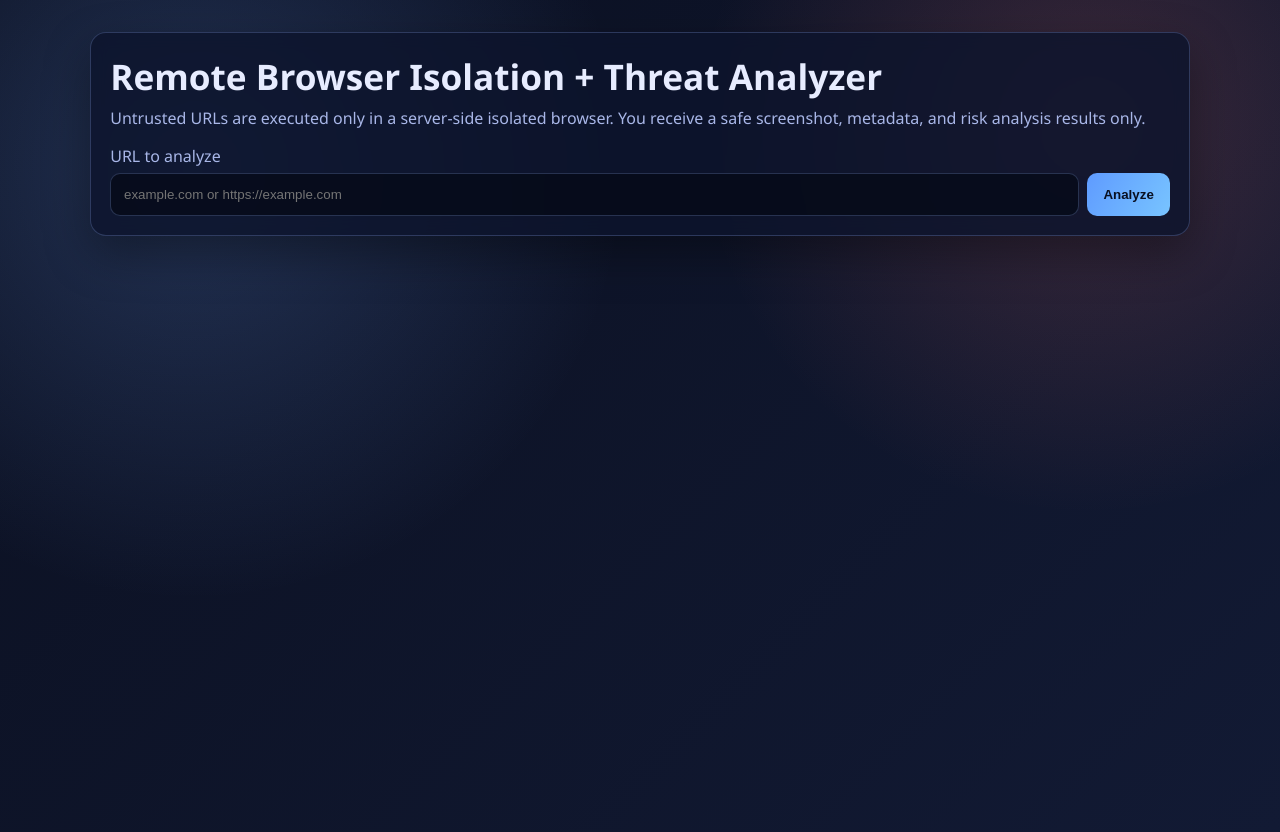
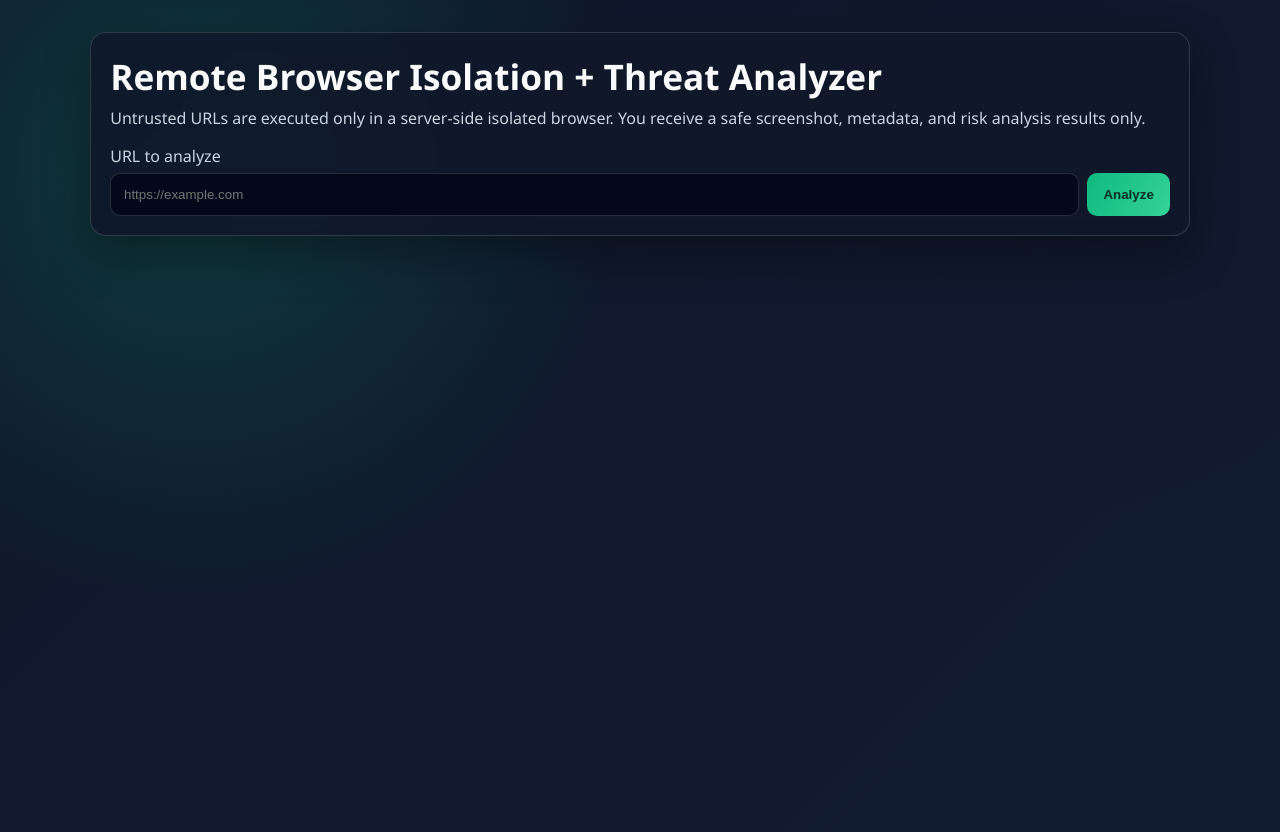
Before and after one commit to rishisavla16/BITA, a Flask app: page / in a window 1280 px wide. Run offline with Flask 3, Linux system fonts and the light colour scheme.

Commit message:
ui changes

```diff
--- a/static/style.css
+++ b/static/style.css
@@ -1,14 +1,14 @@
 :root {
-  --bg-1: #0b1021;
-  --bg-2: #121a34;
-  --card: rgba(13, 20, 45, 0.82);
-  --line: rgba(151, 180, 255, 0.23);
-  --text: #e7ecff;
-  --muted: #a9b7e8;
-  --ok: #5fcf9f;
-  --warn: #f5c26b;
-  --danger: #f27676;
-  --accent: #74a7ff;
+  --bg-1: #0f172a;
+  --bg-2: #111b32;
+  --card: rgba(15, 23, 42, 0.88);
+  --line: rgba(255, 255, 255, 0.14);
+  --text: #f8fafc;
+  --muted: #cbd5e1;
+  --ok: #34d399;
+  --warn: #fbbf24;
+  --danger: #f87171;
+  --accent: #10b981;
 }
 
 * {
@@ -21,8 +21,8 @@ body {
   color: var(--text);
   font-family: "Segoe UI", Tahoma, Geneva, Verdana, sans-serif;
   background:
-    radial-gradient(circle at 15% 20%, rgba(116, 167, 255, 0.22), transparent 34%),
-    radial-gradient(circle at 85% 15%, rgba(242, 118, 118, 0.2), transparent 30%),
+    radial-gradient(circle at 15% 20%, rgba(16, 185, 129, 0.22), transparent 34%),
+    radial-gradient(circle at 85% 15%, rgba(15, 23, 42, 0.45), transparent 30%),
     linear-gradient(135deg, var(--bg-1), var(--bg-2));
 }
 
@@ -68,7 +68,7 @@ input[type="text"] {
   min-width: 0;
   border-radius: 10px;
   border: 1px solid var(--line);
-  background: rgba(6, 10, 24, 0.8);
+  background: rgba(2, 6, 23, 0.8);
   color: var(--text);
   padding: 0.8rem;
 }
@@ -76,8 +76,8 @@ input[type="text"] {
 button {
   border: none;
   border-radius: 10px;
-  background: linear-gradient(120deg, #5f9bff, #78c4ff);
-  color: #091022;
+  background: linear-gradient(120deg, #10b981, #34d399);
+  color: #052e24;
   font-weight: 700;
   cursor: pointer;
   padding: 0.8rem 1rem;
@@ -99,7 +99,7 @@ button:hover {
   height: 20px;
   border-radius: 50%;
   border: 3px solid rgba(255, 255, 255, 0.2);
-  border-top-color: #8cb4ff;
+  border-top-color: var(--accent);
   animation: spin 0.8s linear infinite;
 }
 
@@ -136,7 +136,7 @@ button:hover {
 
 .live-stage {
   margin: 0 0 0.6rem;
-  color: #d9e5ff;
+  color: #e2e8f0;
 }
 
 #liveShot {
@@ -163,8 +163,8 @@ button:hover {
 }
 
 .badge.safe {
-  color: #d5ffea;
-  background: rgba(55, 169, 119, 0.2);
+  color: #d1fae5;
+  background: rgba(16, 185, 129, 0.22);
 }
 
 .badge.suspicious {
--- a/templates/index.html
+++ b/templates/index.html
@@ -18,7 +18,7 @@
       <form id="analyzeForm" class="analyze-form" autocomplete="off">
         <label for="urlInput">URL to analyze</label>
         <div class="input-row">
-          <input id="urlInput" name="url" type="text" placeholder="example.com or https://example.com" required />
+          <input id="urlInput" name="url" type="text" placeholder="https://example.com" required />
           <button type="submit">Analyze</button>
         </div>
       </form>
```
Also changed, not shown: 1 other file.
